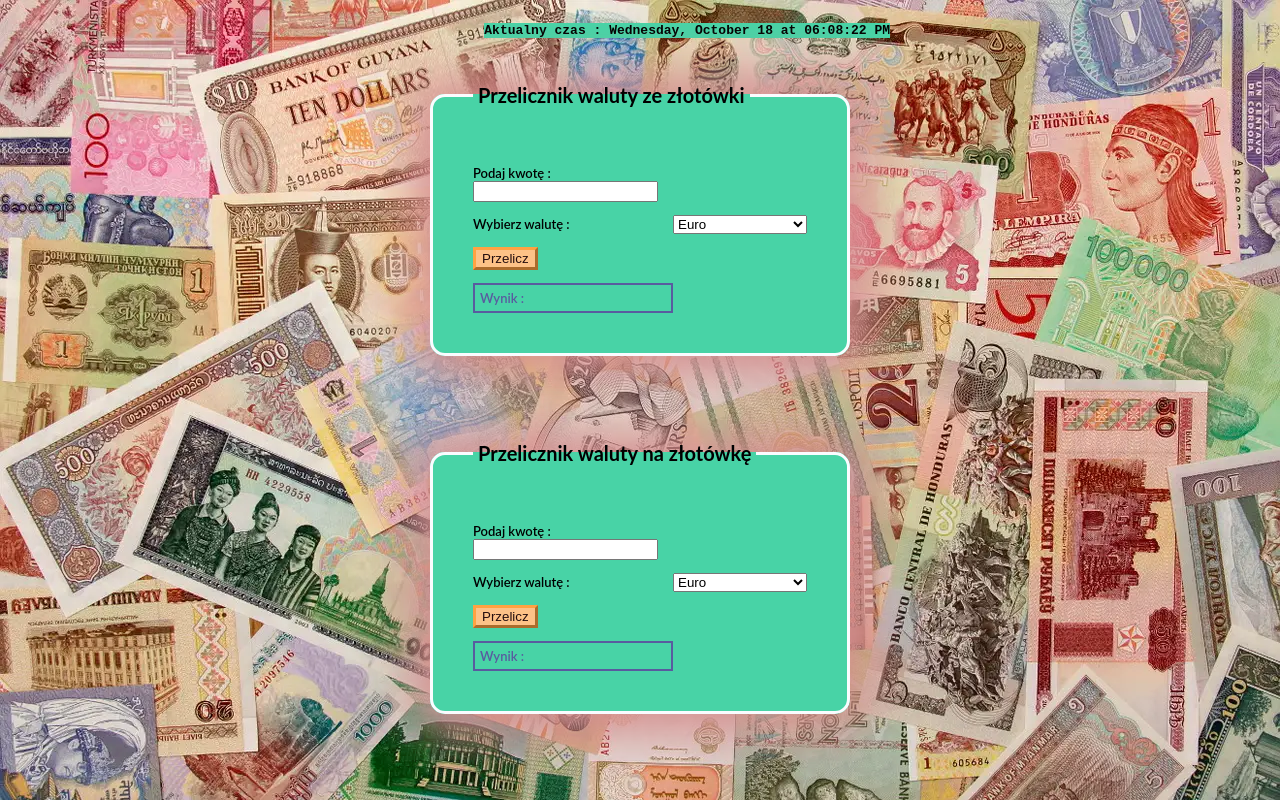
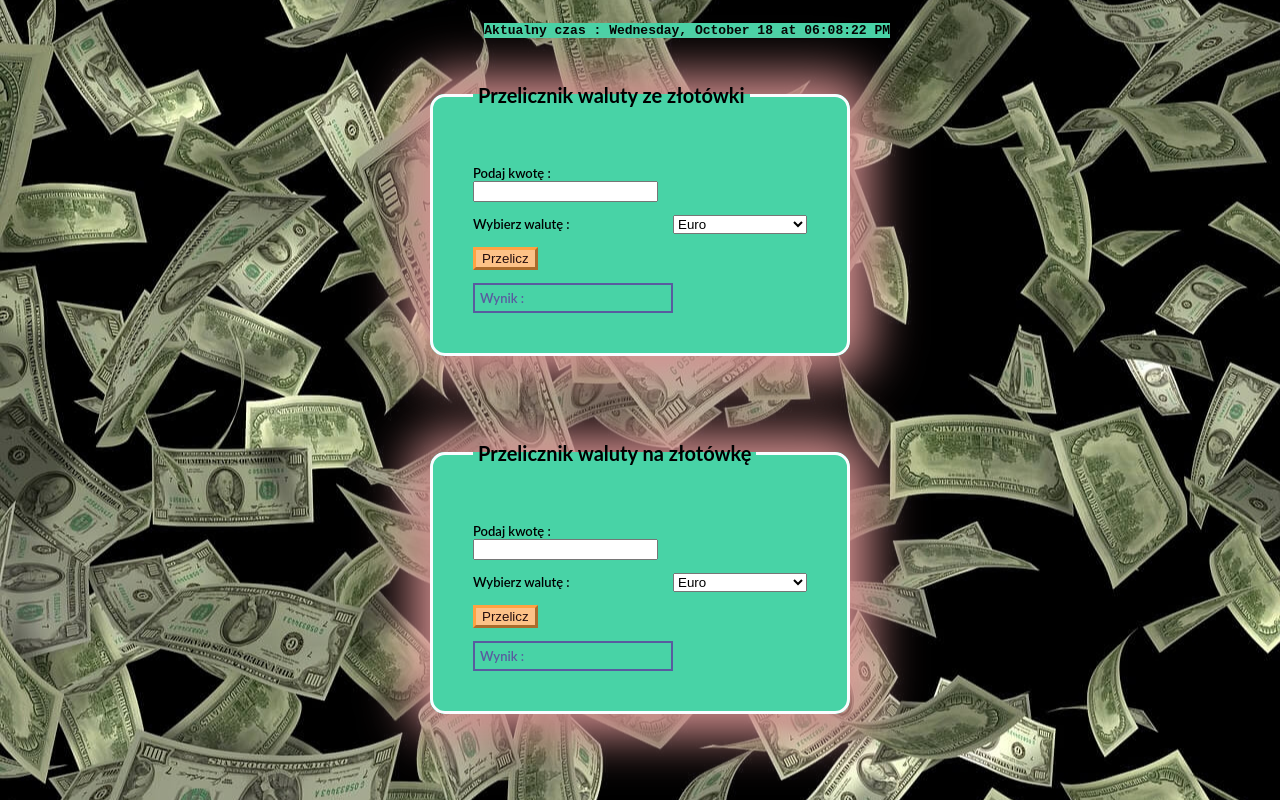
Before and after one commit to Vizter94/currency-conventer-react, a React (Create React App) app: page / in a window 1280 px wide. Built offline with nearby package versions, Linux system fonts and the light colour scheme.

Commit message:
Change theme

```diff
--- a/src/index.css
+++ b/src/index.css
@@ -4,7 +4,10 @@
   box-sizing: inherit;
 }
 body {
+  background-color: black;
   background-image: url("theme.jpg");
+  background-position: center;
+  background-repeat: no-repeat;
 }
 #root {
   color: black;
```
Also changed, not shown: src/theme.jpg.
